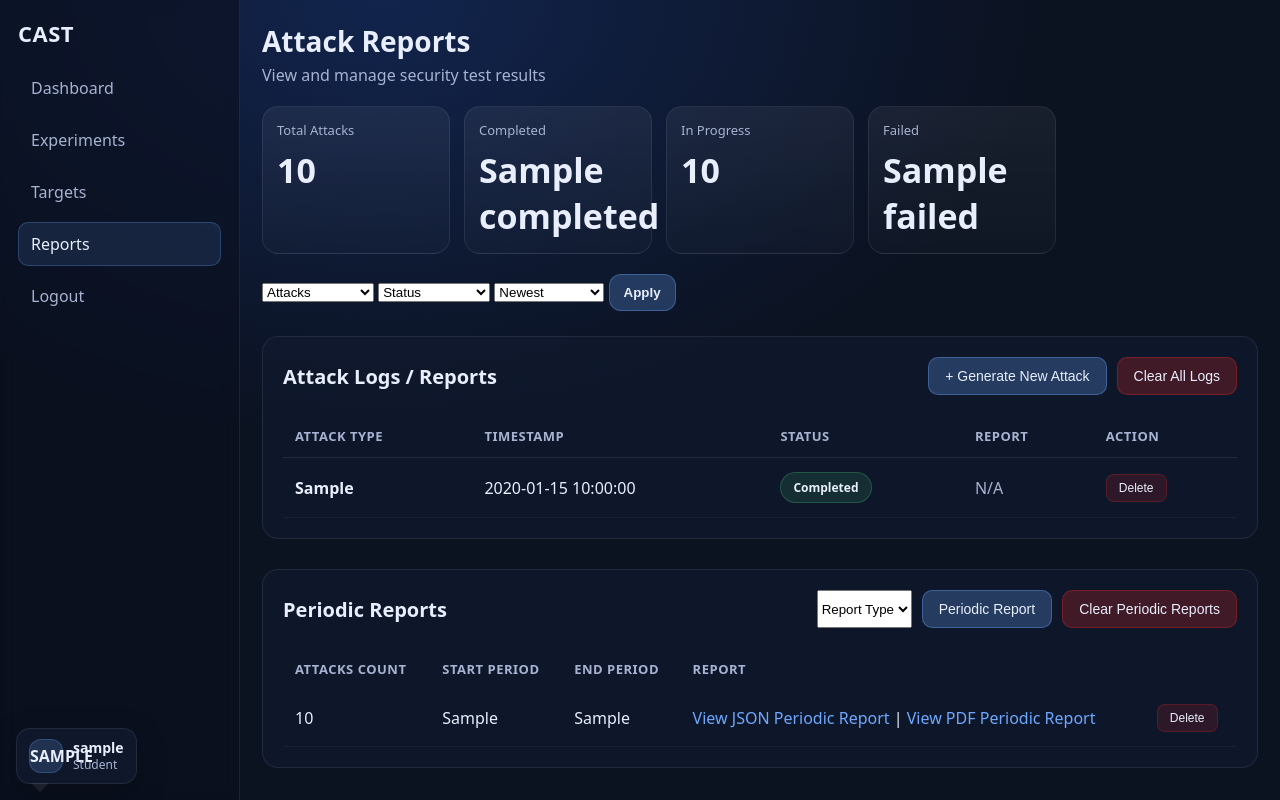
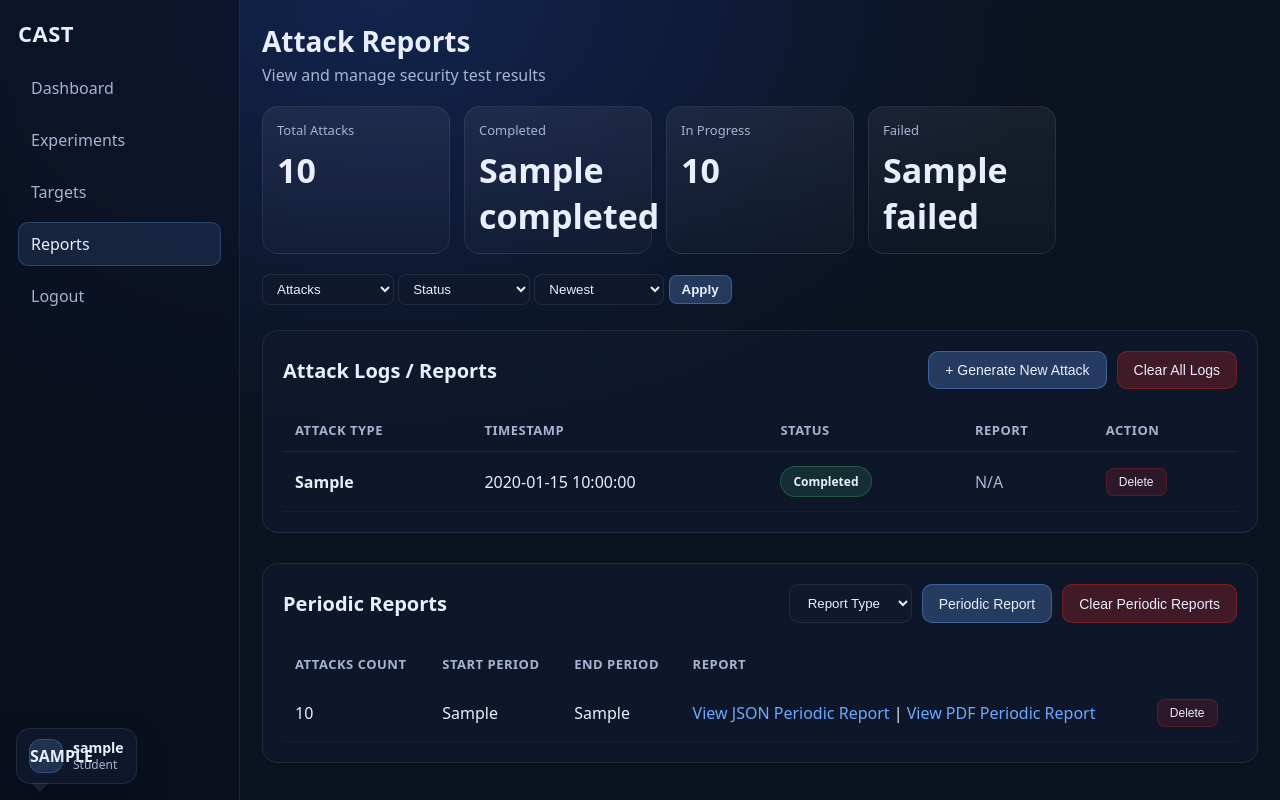
Before and after one commit to jestrada27/CAST---Cyber-Attack-Simulation-Toolkit, a Flask app: template templates/database.html in a window 1280 px wide. Run offline with Flask 3, Linux system fonts and the light colour scheme; the template is opened without the code that fills it: most values are stand-ins (such as "Sample title", 1, 10 or a date in 2020).

Commit message:
Add files via upload

```diff
--- a/templates/database.html
+++ b/templates/database.html
@@ -416,6 +416,52 @@
            background: rgba(220,38,38,.25);
            border-color: rgba(220,38,38,.35);
        }
+       .filters_dropdowns select{
+    background: rgba(17,26,46,.75);
+    color: var(--text);
+    border: 1px solid var(--border);
+    padding: 6px 10px;
+    border-radius: 8px;
+}
+
+.filters_dropdowns select:hover{
+    border-color: rgba(110,168,254,.45);
+}
+
+.filters_dropdowns select option{
+    background: #0b1220;
+    color: var(--text);
+}
+
+.filters_dropdowns button{
+    background: rgba(110,168,254,.25);
+    color: var(--text);
+    border: 1px solid rgba(110,168,254,.35);
+    padding: 6px 12px;
+    border-radius: 8px;
+    cursor: pointer;
+}
+
+.filters_dropdowns button:hover{
+    background: rgba(110,168,254,.35);
+}
+.periodic-reports-header select{
+    background: rgba(17,26,46,.75);
+    color: var(--text);
+    border: 1px solid var(--border);
+    padding: 10px 14px;
+    border-radius: 10px;
+}
+
+.periodic-reports-header select:hover{
+    border-color: rgba(110,168,254,.45);
+}
+
+.periodic-reports-header select option{
+    background: #0b1220;
+    color: var(--text);
+}
+
 
 
    </style>
@@ -569,7 +615,7 @@
                                        View JSON Report
                                    </a>
                                 |
-                                   <a href="{{ log.report_url }}" target="_blank" class="report-link">
+                                   <a href="/pdf_report/{{log.id}}" target="_blank" class="report-link">
                                        View PDF Report
                                    </a>
                                {% else %}
@@ -859,17 +905,15 @@
                 row += "<td><span class='status-badge " + currStatus + "'>" + attack.status + "</span></td>"
                 // row += "<td>" + attack.performance + "</td>"
 
-                if (attack.report_available)
-                {
-                    row += `<td><a href="/json_report/${attack.id}" target='_blank' class='report-link' download>View JSON Report</a>
-                    |
-                    <a href='" + attack.report_url +"'target='_blank' class='report-link'>View PDF Report</a></td>`;
-
-
-                }
-                else {
-                    row += "<td><span style='color: var(--muted);'>Not Available</span></td>";
-                }
+                if (attack.report_available) {
+    row += `<td>
+        <a href="/json_report/${attack.id}" target="_blank" class="report-link" download>View JSON Report</a>
+        |
+        <a href="/pdf_report/${attack.id}" target="_blank" class="report-link">View PDF Report</a>
+    </td>`;
+} else {
+    row += `<td><span style='color: var(--muted);'>Not Available</span></td>`;
+}
 
 
                 row += "<td><button class=\"delete-btn\" onclick=\"deleteAttack('" + attack.id + "')\">Delete</button></td>";
```
